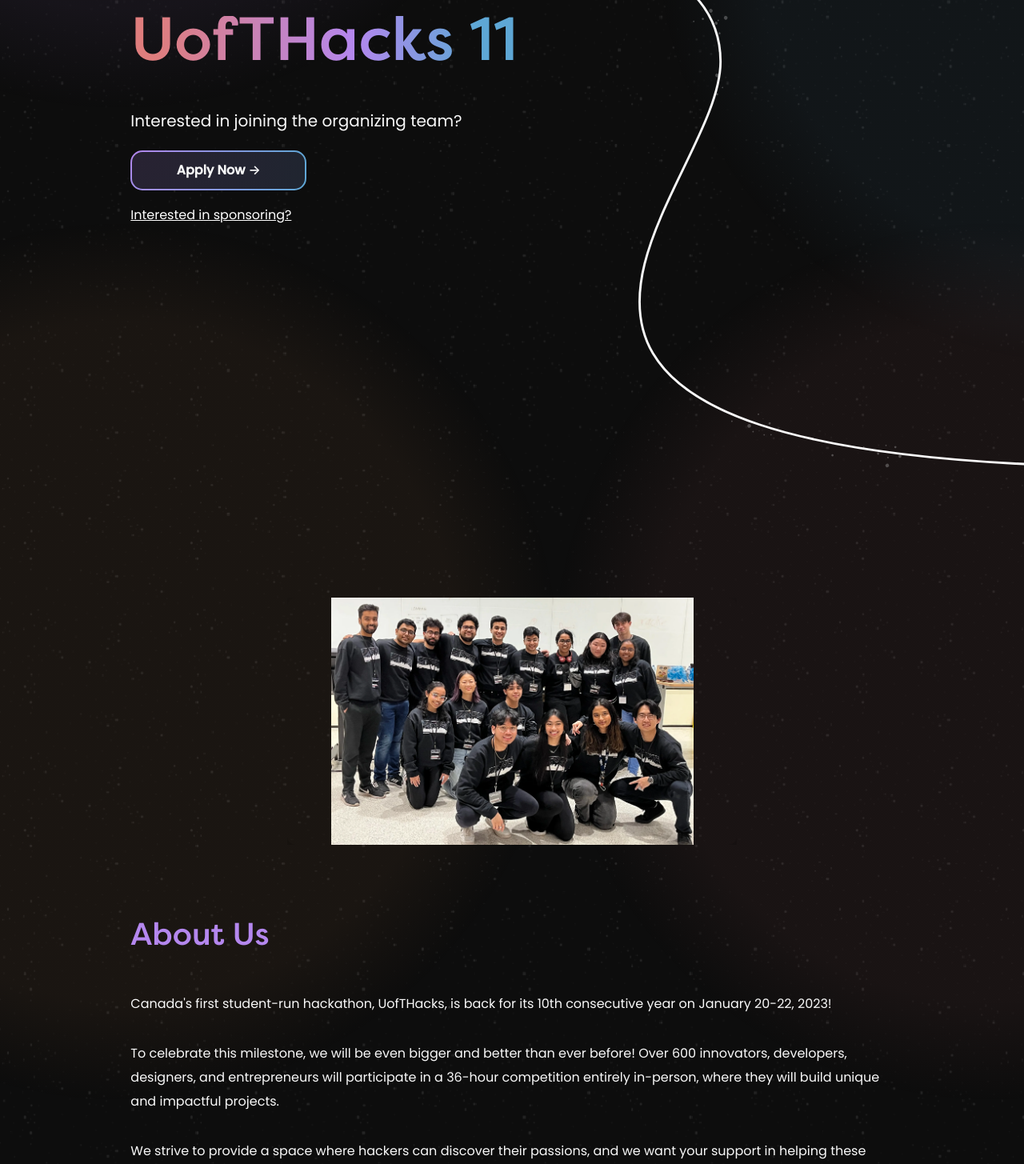
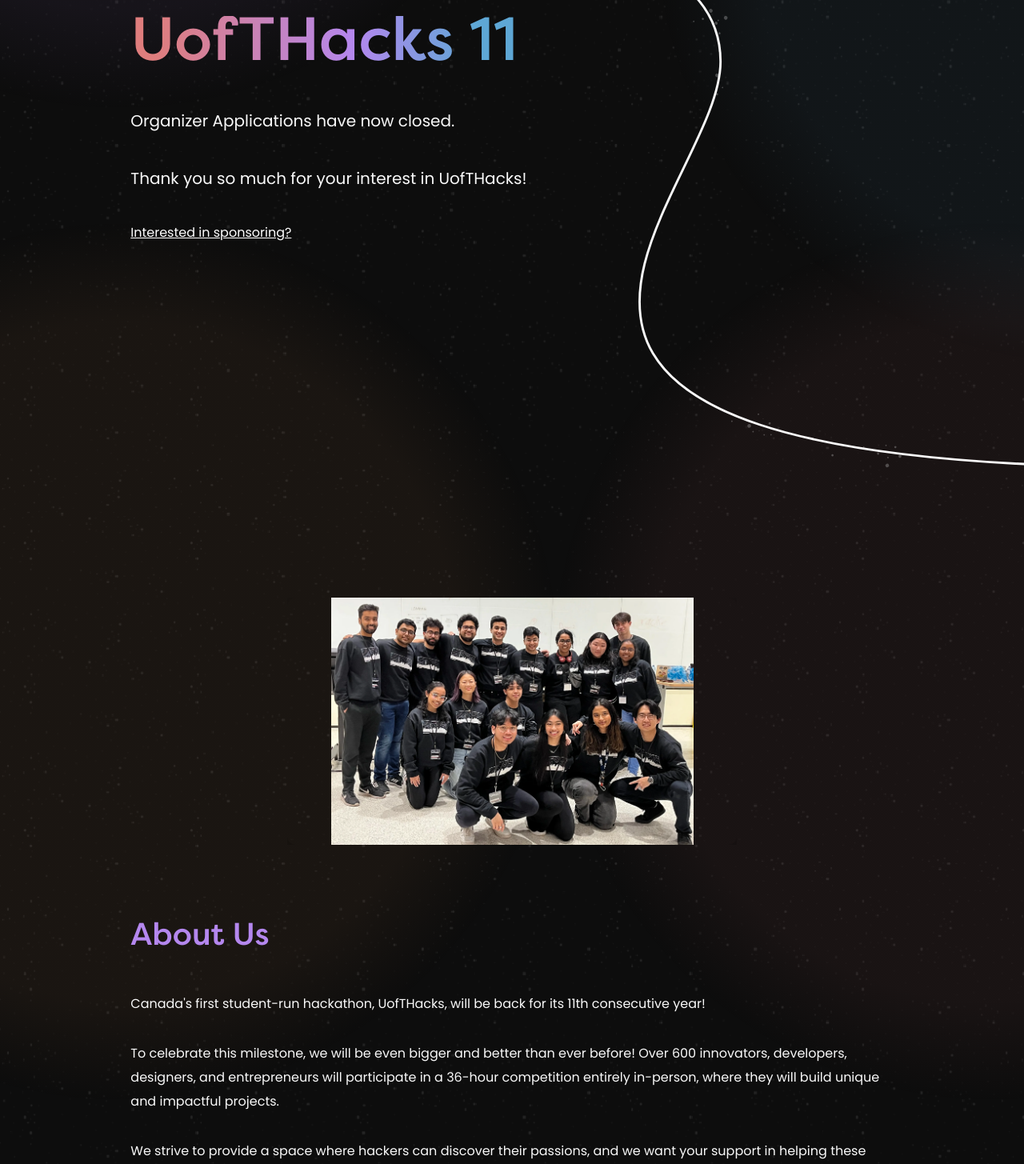
Before and after one commit to UofTHacks-Official/site-x, a Next.js app: page / in a window 1280 px wide. Shown: the part 253-1708 px from the top of the page at 80% size. Built offline with nearby package versions, Linux system fonts and the light colour scheme.

Commit message:
organizer apps closed

```diff
--- a/components/sections/About.jsx
+++ b/components/sections/About.jsx
@@ -63,7 +63,7 @@ export const About = (props) => {
         <TextWrapper>
       <Header>About Us</Header>
           <Body>
-          Canada&apos;s first student-run hackathon, UofTHacks, is back for its 10th consecutive year on January 20-22, 2023!
+          Canada&apos;s first student-run hackathon, UofTHacks, will be back for its 11th consecutive year!
           </Body>
           <Body>
           To celebrate this milestone, we will be even bigger and better than ever before! Over 600 innovators, developers, designers, and entrepreneurs will participate in a 36-hour competition entirely in-person, where they will build unique and impactful projects.
--- a/components/sections/Hero.jsx
+++ b/components/sections/Hero.jsx
@@ -22,8 +22,10 @@ export const Hero = (props) => {
         </span>
       </Subtitle>
       <DisplayText>UofTHacks 11</DisplayText>
-      <Body size="large">Interested in joining the organizing team?<span style ={{fontSize: "1rem"}}></span></Body>
-      <ApplyButton/>
+      <Body size="large">Organizer Applications have now closed.<span style ={{fontSize: "1rem"}}></span></Body>
+      <Body size="large">Thank you so much for your interest in UofTHacks!<span style ={{fontSize: "1rem"}}></span></Body>
+
+      {/* <ApplyButton/> */}
       <Body><a href='mailto:sponsors@uofthacks.com' style={{color: "#ffff", "textDecoration": "underline"}}>Interested in sponsoring?</a></Body>
     </Wrapper>
   )
```
Also changed, not shown: pages/apply.jsx (deleted, +0 -11 lines), 1 other file (tests, documents, lock files or other folders).
